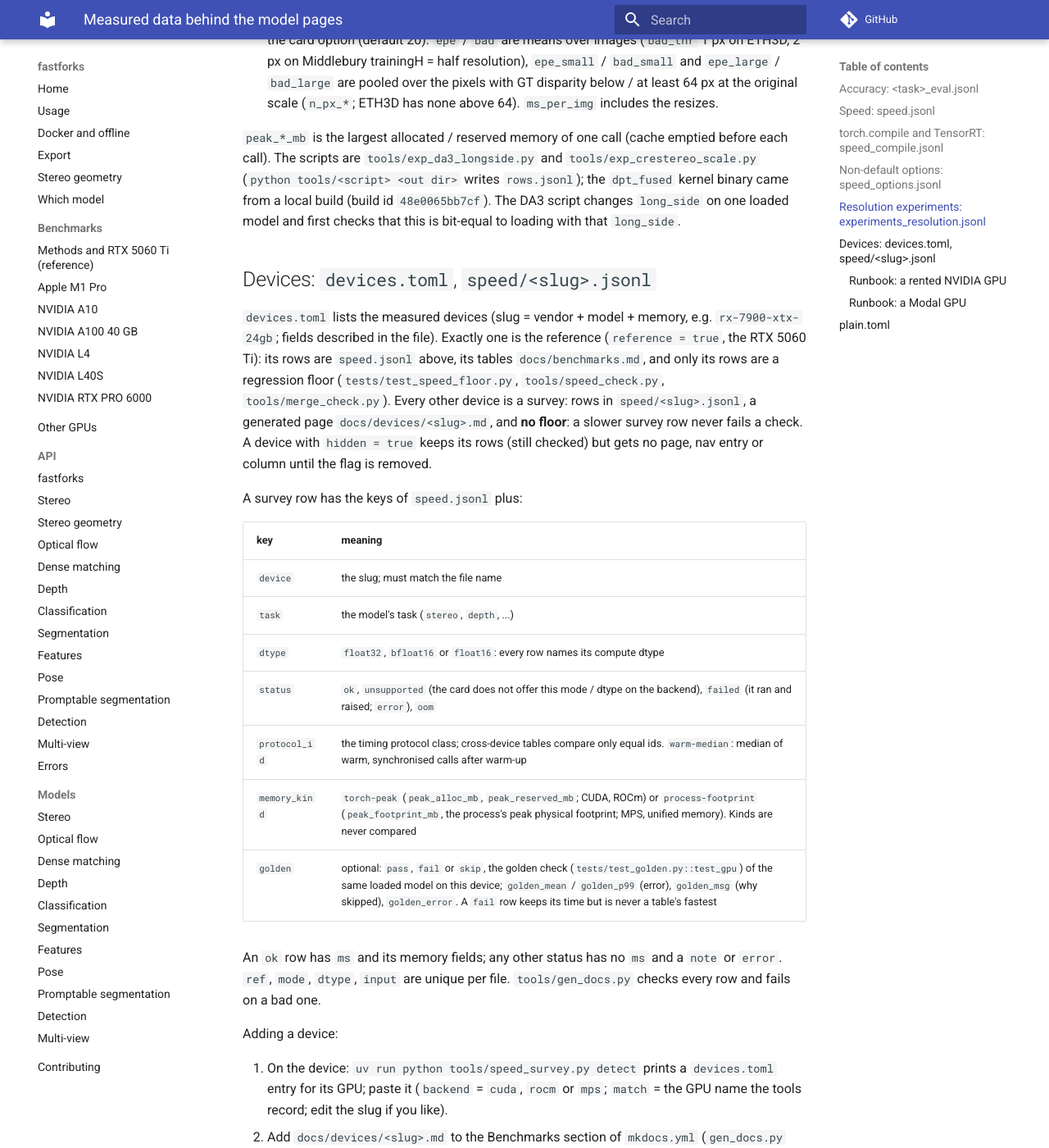
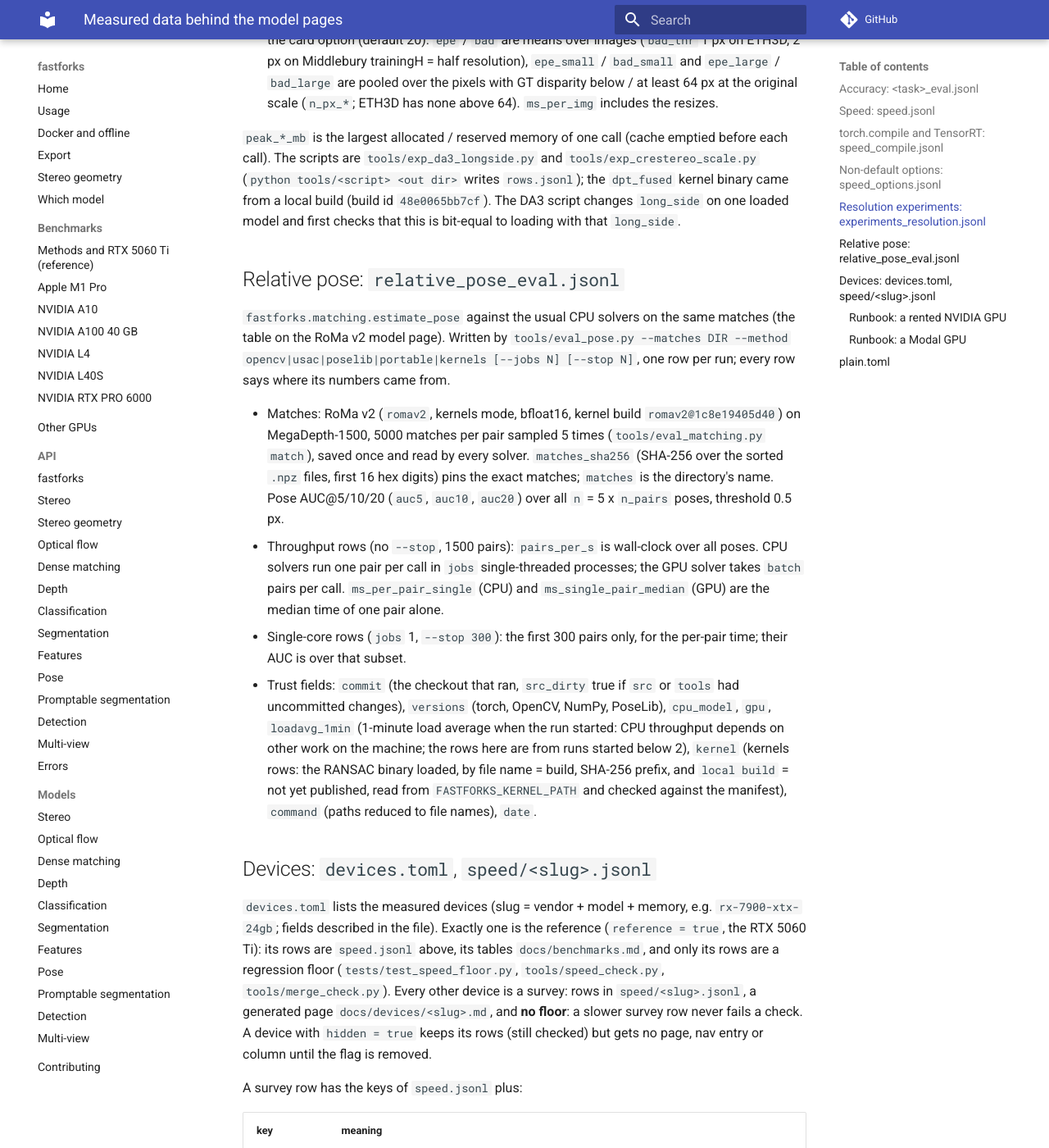
Before and after one commit to kleinicke/fastforks, an MkDocs documentation site: the page built from docs/data/README.md, in a window 1280 px wide and 1400 px high, scrolled down 4808 px. Shown: the whole window at 82% size. Built offline with MkDocs 1.6.1 and Material for MkDocs 9.7.7, drawn with Linux system fonts in a browser that asks for light colours; comment, search, counter and statistics services are not loaded.

Commit message:
Relative pose rows with their provenance, and the protocol behind them
docs/data/relative_pose_eval.jsonl holds the eight eval_pose.py runs behind the
RoMa v2 pose table (clean commit f816588a, each started at load < 2, matches
pinned by SHA-256); docs/data/README.md describes the protocol and fields; the
plan's status line now quotes these rows.

Co-Authored-By: Claude Opus 5.5 <noreply@anthropic.com>

```diff
--- a/docs/data/README.md
+++ b/docs/data/README.md
@@ -138,6 +138,27 @@ model, dataset and `setting`:
 the `dpt_fused` kernel binary came from a local build (build id `48e0065bb7cf`). The DA3 script changes `long_side` on
 one loaded model and first checks that this is bit-equal to loading with that `long_side`.
 
+## Relative pose: `relative_pose_eval.jsonl`
+
+`fastforks.matching.estimate_pose` against the usual CPU solvers on the same matches (the table on the RoMa v2 model
+page). Written by `tools/eval_pose.py --matches DIR --method opencv|usac|poselib|portable|kernels [--jobs N] [--stop N]`,
+one row per run; every row says where its numbers came from.
+
+- Matches: RoMa v2 (`romav2`, kernels mode, bfloat16, kernel build `romav2@1c8e19405d40`) on MegaDepth-1500, 5000
+  matches per pair sampled 5 times (`tools/eval_matching.py match`), saved once and read by every solver.
+  `matches_sha256` (SHA-256 over the sorted `.npz` files, first 16 hex digits) pins the exact matches; `matches` is the
+  directory's name. Pose AUC@5/10/20 (`auc5`, `auc10`, `auc20`) over all `n` = 5 x `n_pairs` poses, threshold 0.5 px.
+- Throughput rows (no `--stop`, 1500 pairs): `pairs_per_s` is wall-clock over all poses. CPU solvers run one pair per
+  call in `jobs` single-threaded processes; the GPU solver takes `batch` pairs per call. `ms_per_pair_single` (CPU) and
+  `ms_single_pair_median` (GPU) are the median time of one pair alone.
+- Single-core rows (`jobs` 1, `--stop 300`): the first 300 pairs only, for the per-pair time; their AUC is over that
+  subset.
+- Trust fields: `commit` (the checkout that ran, `src_dirty` true if `src` or `tools` had uncommitted changes),
+  `versions` (torch, OpenCV, NumPy, PoseLib), `cpu_model`, `gpu`, `loadavg_1min` (1-minute load average when the run
+  started: CPU throughput depends on other work on the machine; the rows here are from runs started below 2), `kernel`
+  (kernels rows: the RANSAC binary loaded, by file name = build, SHA-256 prefix, and `local build` = not yet published,
+  read from `FASTFORKS_KERNEL_PATH` and checked against the manifest), `command` (paths reduced to file names), `date`.
+
 ## Devices: `devices.toml`, `speed/<slug>.jsonl`
 
 `devices.toml` lists the measured devices (slug = vendor + model + memory, e.g. `rx-7900-xtx-24gb`; fields described
```
Also changed, not shown: docs/plans/gpu-pose-solver.md (+6 -5 lines), 1 other file.
